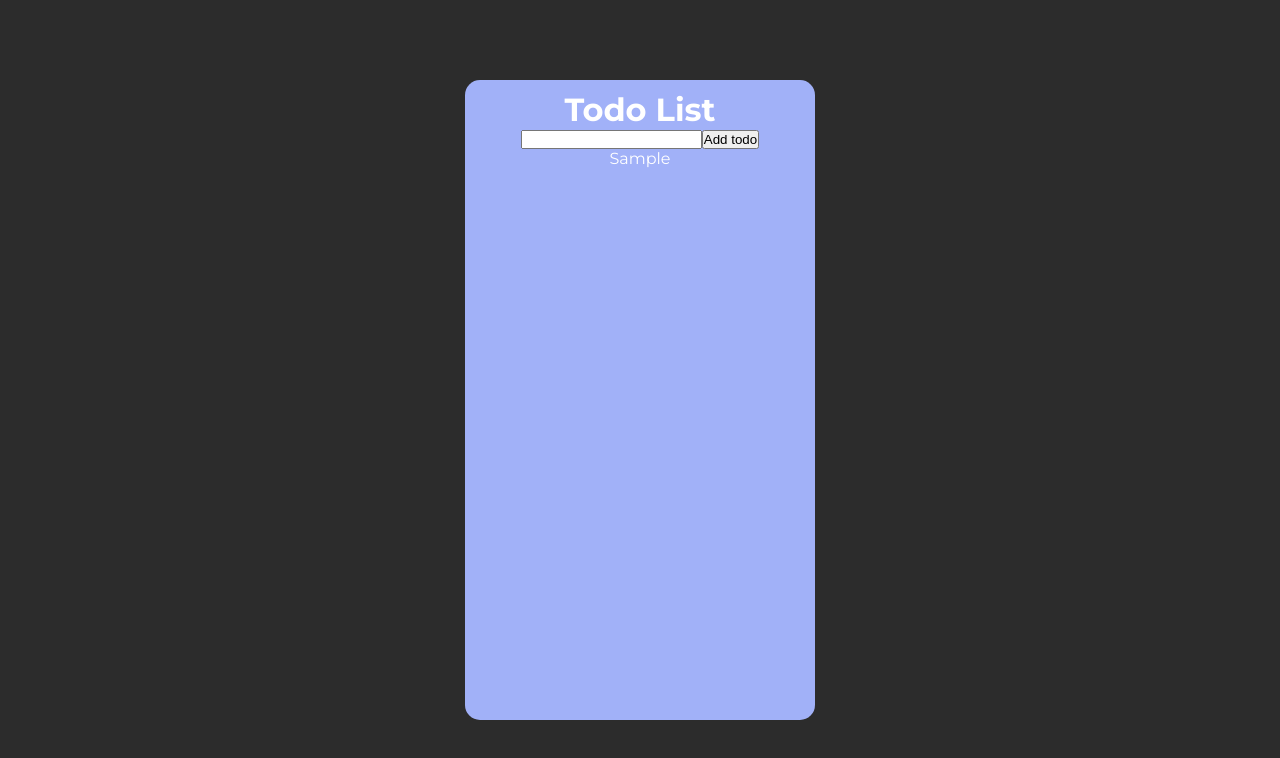
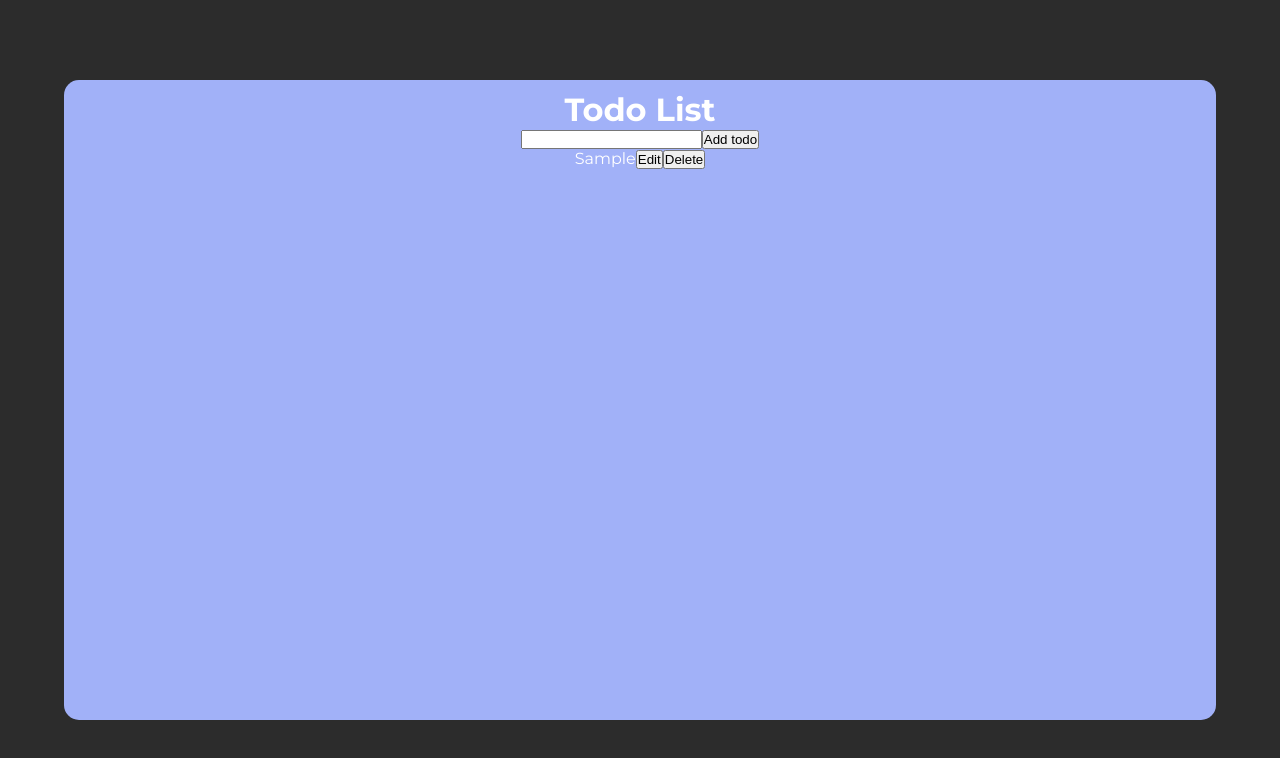
Before and after one commit to Zeeahmed48/todo-list-react, a React (Create React App) app: page / in a window 1280 px wide. Both pictures are taken after typing "Sample" into the empty fields and a click on the button "Add todo". Shown: the top 758 px of the page. Built offline with nearby package versions, Linux system fonts and the light colour scheme.

Commit message:
updated edit and overall funtionality

```diff
--- a/src/App.js
+++ b/src/App.js
@@ -4,7 +4,6 @@ import TodoList from "./TodoList";
 function App() {
   return (
     <div className="app">
-      <h1>Todo List</h1>
       <TodoList />
     </div>
   );
--- a/src/Todo.js
+++ b/src/Todo.js
@@ -1,18 +1,19 @@
-import React from 'react'
+import React from "react";
 
-const Todo = ({todos}) => {
-    return (
-        <div>
-            {/* <ul>
-        {todo.map((todo) => {
-          return <li>{todo}</li>;
-        })}
-      </ul> */}
-      <ul className="todo__item">
-          {todos.map(todo => <li key={Math.random()}>{todo}</li>)}
-      </ul>
-        </div>
-    )
-}
+const Todo = ({ todos, deleteTodo, editTodo }) => {
+  return (
+    <ul className="todo__item">
+      {todos.map((todo, index) => {
+        return (
+          <li key={Math.random()}>
+            {todo}
+            <button onClick={() => editTodo(index, todo)}>Edit</button>
+            <button onClick={() => deleteTodo(index)}>Delete</button>
+          </li>
+        );
+      })}
+    </ul>
+  );
+};
 
-export default Todo
+export default Todo;
--- a/src/TodoList.js
+++ b/src/TodoList.js
@@ -5,23 +5,50 @@ import Todo from "./Todo";
 const TodoList = () => {
   const [todos, setTodos] = useState([]);
   const [todo, setTodo] = useState("");
+  const [isEditMode, setIsEditMode] = useState(false);
+  const [oldTodoIndex, setOldTodoIndex] = useState("");
+  const [updatedTodo, setUpdatedTodo] = useState("");
   const addTodo = () => {
-    setTodo('')
-    const tempTodos = [...todos]
-    tempTodos.push(todo)
+    const tempTodos = [...todos, todo];
     setTodos(tempTodos);
-    console.log(todos)
+    setTodo("");
+  };
+  const deleteTodo = (id) => {
+    const tempTodos = [...todos];
+    tempTodos.splice(id, 1);
+    setTodos(tempTodos);
+  };
+  const editTodo = (id, oldValue) => {
+    setIsEditMode(true);
+    setUpdatedTodo(oldValue);
+    setOldTodoIndex(id);
+  };
+  const updateTodo = () => {
+    const tempTodos = [...todos];
+    tempTodos.splice(oldTodoIndex, 1, updatedTodo);
+    setTodos(tempTodos);
+    setUpdatedTodo("");
+    setIsEditMode(false);
   };
 
   return (
     <div className="todo-lists">
+      <h1>Todo List</h1>
       <input
         type="text"
-        onChange={(e) => setTodo(e.target.value)}
-        value={todo}
+        onChange={
+          isEditMode
+            ? (e) => setUpdatedTodo(e.target.value)
+            : (e) => setTodo(e.target.value)
+        }
+        value={isEditMode ? updatedTodo : todo}
       />
-      <button onClick={addTodo}>Add todo</button>
-      <Todo todos={todos} />
+      {isEditMode ? (
+        <button onClick={updateTodo}>Update todo</button>
+      ) : (
+        <button onClick={addTodo}>Add todo</button>
+      )}
+      <Todo todos={todos} deleteTodo={deleteTodo} editTodo={editTodo} />
     </div>
   );
 };
--- a/src/index.css
+++ b/src/index.css
@@ -19,7 +19,7 @@ body {
 }
 
 .app {
-  max-width: 350px;
+  max-width: 1250px;
   width: 90%;
   height: 80vh;
   text-align: center;
```
Also changed, not shown: 1 other file (tests, documents, lock files or other folders).
